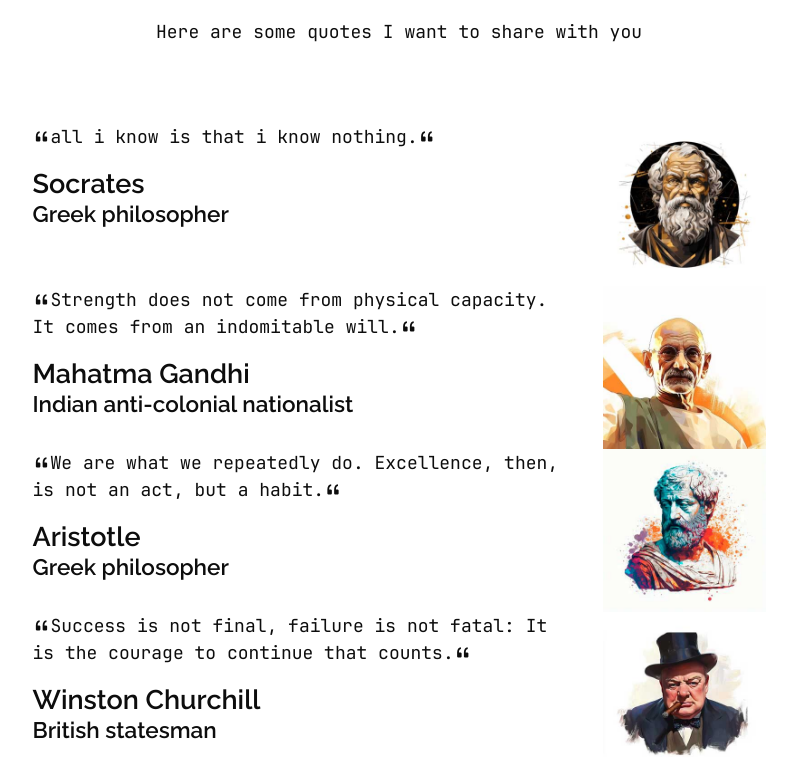
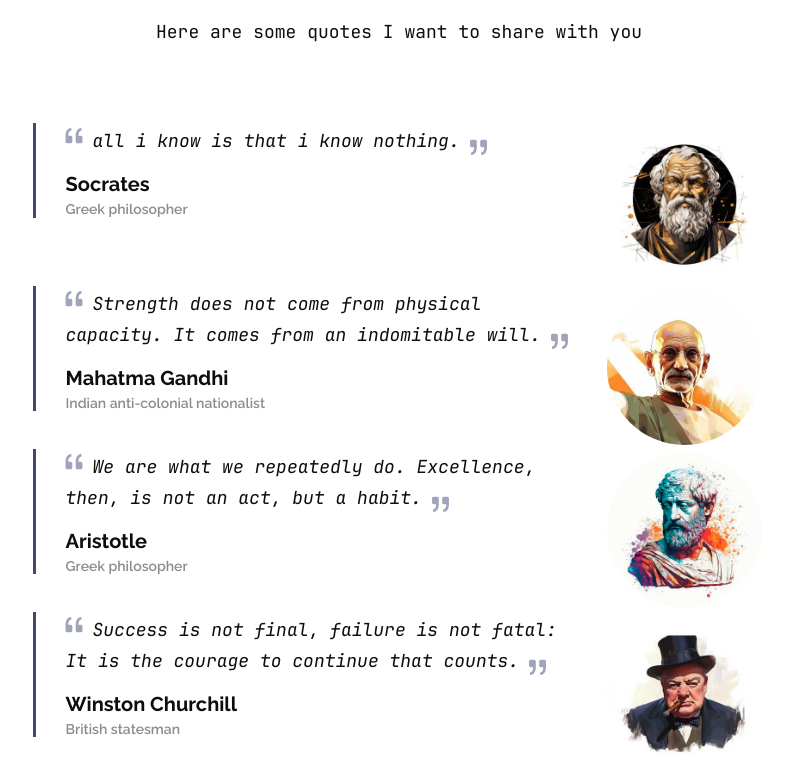
Before and after one commit to felehdev/portfolio-resume-frontend, a React (Vite) app: page / in a window 1280 px wide. Shown: the part 860-1633 px from the top of the page, without its empty margins (241-1038 px from the left). Built offline with nearby package versions, Linux system fonts and the light colour scheme.

Commit message:
feat: style Quotes component

```diff
--- /dev/null
+++ b/src/assets/styles/components/_quotes.scss
@@ -0,0 +1,75 @@
+/*--------------------------------------------------------------
+# quotes Section
+--------------------------------------------------------------*/
+.quotes .quotes-carousel,
+.quotes .quotes-slider {
+  overflow: hidden;
+}
+
+.quotes .quote-item .quote-content {
+  border-left: 3px solid $primary;
+  padding-left: 30px;
+}
+
+.quotes .quote-item .quote-img {
+  border-radius: 50%;
+  border: 4px solid $white;
+  margin: 0 auto;
+}
+
+.quotes .quote-item h3 {
+  font-size: 20px;
+  font-weight: bold;
+  margin: 10px 0 5px 0;
+}
+
+.quotes .quote-item h4 {
+  font-size: 14px;
+  color: $gray;
+  margin: 0 0 10px 0;
+}
+
+.quotes .quote-item .quote-icon-left,
+.quotes .quote-item .quote-icon-right {
+  color: rgba($primary, 0.5);
+  font-size: 1.5rem;
+  line-height: 0;
+}
+
+.quotes .quote-item .quote-icon-left {
+  display: inline-block;
+  left: -5px;
+  position: relative;
+}
+
+.quotes .quote-item .quote-icon-right {
+  display: inline-block;
+  right: -5px;
+  position: relative;
+  top: 10px;
+  transform: scale(-1, -1);
+}
+
+.quotes .quote-item p {
+  font-style: italic;
+}
+
+.quotes .swiper-wrapper {
+  height: auto;
+}
+
+.quotes .swiper-pagination {
+  margin-top: 30px;
+  position: relative;
+}
+
+.quotes .swiper-pagination .swiper-pagination-bullet {
+  width: 12px;
+  height: 12px;
+  background-color: rgba($gray, 0.25);
+  opacity: 1;
+}
+
+.quotes .swiper-pagination .swiper-pagination-bullet-active {
+  background-color: $primary;
+}
--- a/src/assets/styles/main.scss
+++ b/src/assets/styles/main.scss
@@ -5,5 +5,6 @@
 @import "base";
 @import "section";
 @import "components/home";
+@import "components/quotes";
 @import "components/contact";
 @import "responsive";
```
